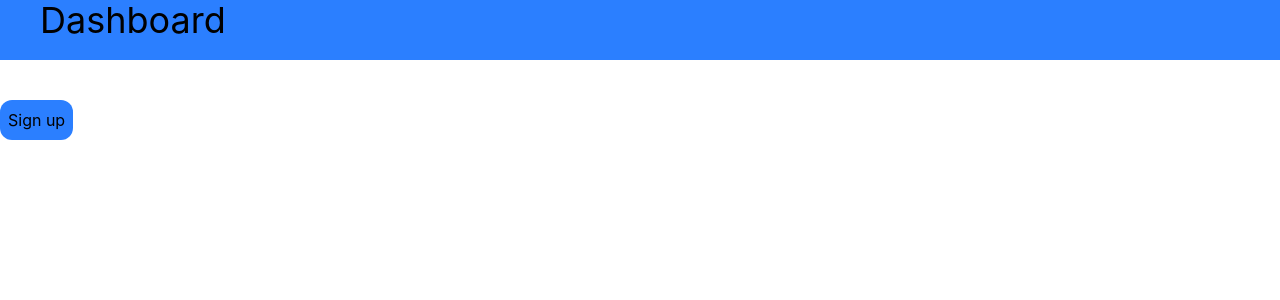
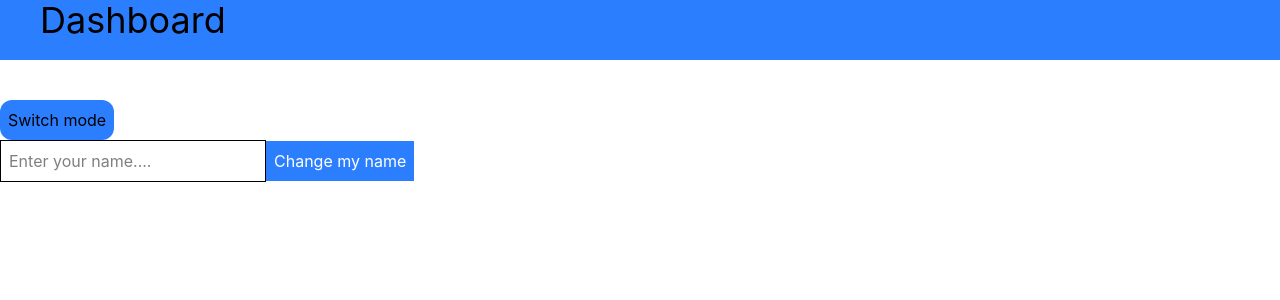
Before and after one commit to archit0111/Backend_learn1, a React (Vite) app in the folder frontend/: page /dashboard in a window 1280 px wide. Shown: the top 300 px of the page. Built offline with nearby package versions, Linux system fonts and the light colour scheme.

Commit message:
JWT_verification

```diff
--- a/frontend/src/App.jsx
+++ b/frontend/src/App.jsx
@@ -13,7 +13,7 @@ function App() {
       <Route path="/signup" element={<Signup/>} />
       <Route path="/login" element={<Login/>} />
       <Route path="/dashboard" element={<Dashboard/>} />
-      <Route path="/adminPannel" element={<AdminPanal/>} />
+      <Route path="/adminPanal" element={<AdminPanal/>} />
     </Routes>
     </BrowserRouter>
   )
--- a/frontend/src/Components/Dashboard.jsx
+++ b/frontend/src/Components/Dashboard.jsx
@@ -1,17 +1,39 @@
-
-
+import {useNavigate} from 'react-router-dom'
+import {useState} from 'react'
 
 function Dashboard(){
+    const [name,setName]= useState();
+    const navigate = useNavigate();
+    function handelclick(){
+        navigate('/adminPanal');
+    }
 
-    function handelclick(){
-        navigate
+    const handelSubmit = async(e)=>{
+        e.preventDefault();
+        try{
+            console.log("Starting verification!!!!!!");
+            const res = await fetch('http://localhost:8080/dashboard',{
+                method : "PATCH",
+                headers : {
+                    "Content-Type":"application/json",
+                    "authorization":`Bearer ${localStorage.token}`
+                },
+                body : JSON.stringify({name:name}),
+            });
+        }catch(e){
+            alert("Error in updating name");
+        }
     }
 
 
     return(
         <>
         <div className="bg-blue-500 h-15 text-4xl mb-10 pl-10">Dashboard</div>
-        <button className="bg-blue-500 rounded-xl p-2" onClick={handelclick}>Sign up</button>
+        <button className="bg-blue-500 rounded-xl p-2" onClick={handelclick}>Switch mode</button>
+        <form onSubmit={handelSubmit}>
+            <input type="text" placeholder='Enter your name....' className='border p-2' onChange={(e)=>setName(e.value)} />
+            <button type='submit' className='p-2 bg-blue-500 text-white'>Change my name</button>
+        </form>
         </>
     )
 }
--- a/frontend/src/Components/Login.jsx
+++ b/frontend/src/Components/Login.jsx
@@ -1,19 +1,29 @@
 import { useState } from "react"
+import {useNavigate} from 'react-router-dom'
 
 function Login(){
     const [email,setEmail]= useState("");
     const [password,setPassword]= useState("");
+    const navigate = useNavigate();
 
-    function handelSubmit(e){
+    const handelSubmit = async(e)=>{
         e.preventDefault();
         const inputByUser = {email,password}
 
         try{
-            const res = fetch("http://localhost:8080/login",{
+            const res = await fetch("http://localhost:8080/login",{
                 method: "POST",
                 headers:{"Content-Type":"application/json"},
                 body:JSON.stringify(inputByUser)
             })
+            const data = await res.json();
+            console.log(data);
+            if(res.ok){
+                localStorage.setItem("token",data.token);
+                navigate('/dashboard');
+            }else{
+                alert(data.message);
+            }
         }catch(e){
             console.log("Error occered in login request!!");
         }
```
Also changed, not shown: 2 other files (tests, documents, lock files or other folders).
